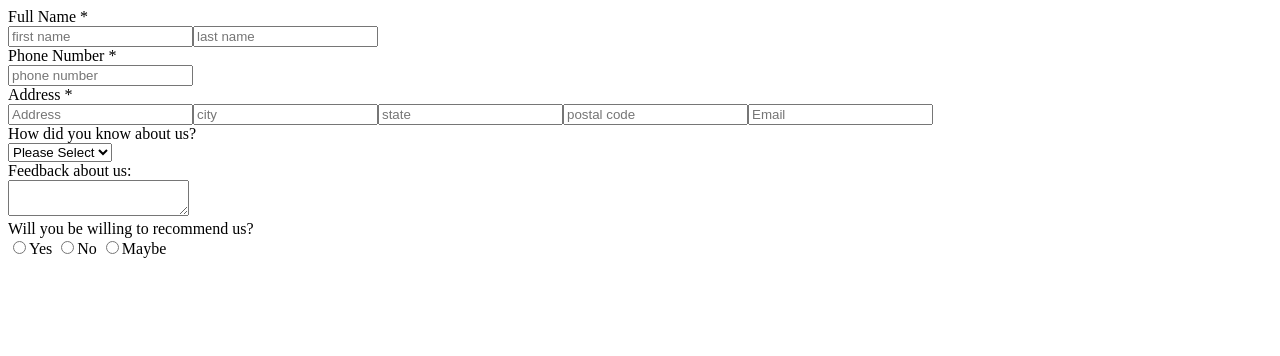
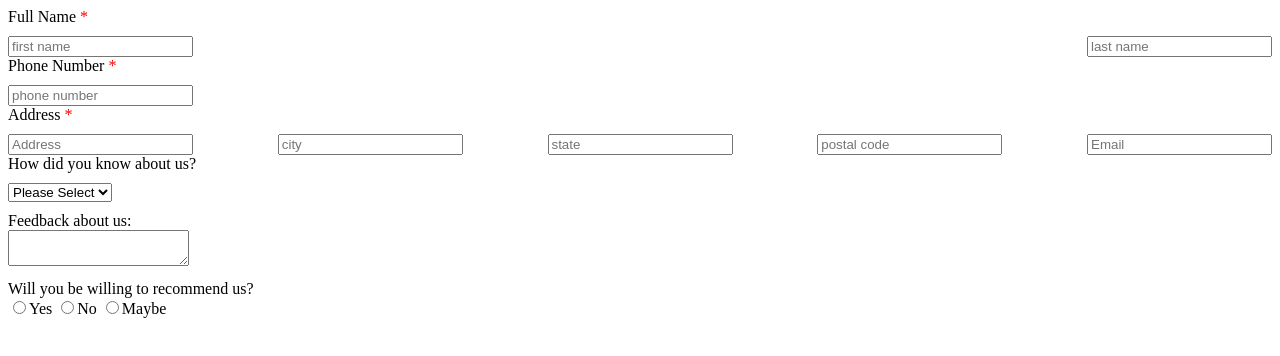
Before and after one commit to Siddharth-1991/HTML-CSS-Session, a plain HTML site: page Form.html in a window 1280 px wide. Drawn offline with Linux system fonts and the light colour scheme.

Commit message:
color red for the stars

```diff
--- a/Form.html
+++ b/Form.html
@@ -9,8 +9,13 @@
     <style>
         .form-inp {
             display: flex;
-            /* justify-content: space-between; */
+            margin-top: 10px;
+            justify-content: space-between;
+
             /* justify-content: space-around; */
+        }
+        .starred{
+            color: red;
         }
     </style>
 
@@ -23,11 +28,12 @@
 
         <div class="form-inp">
             <input type="text" placeholder="first name">
-            <div class="form-inp">
+        <!-- </div> -->
+            <!-- <div class="form-inp"> -->
                 <input type="text" placeholder="last name">
 
             </div>
-        </div>
+
 
 
 
```
